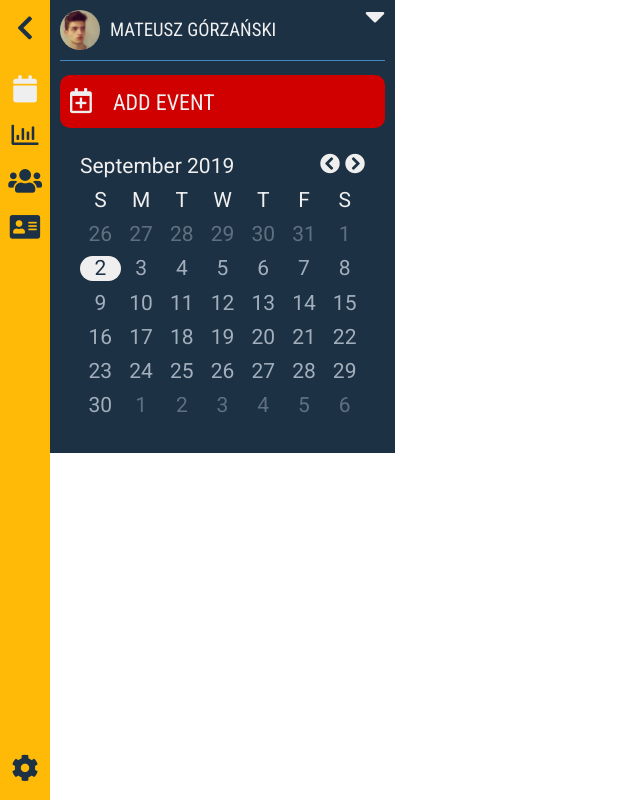
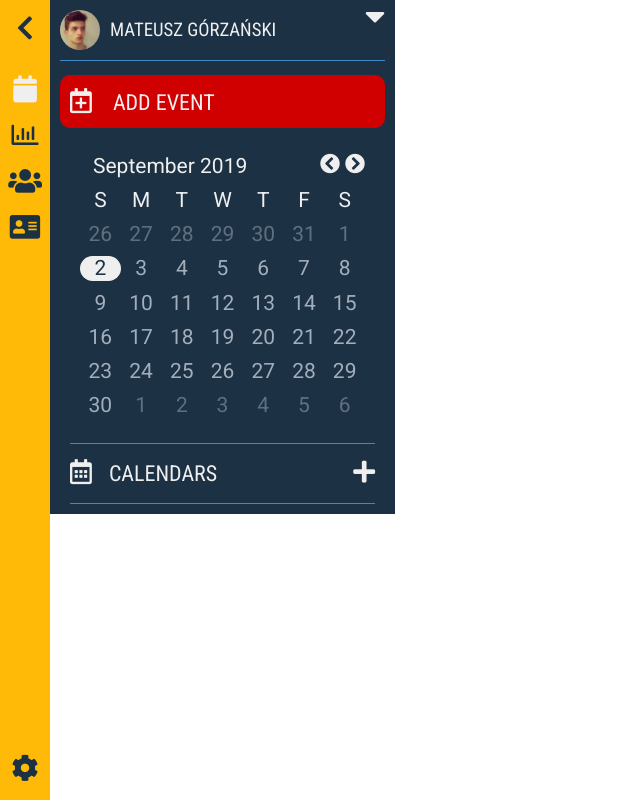
Before and after one commit to mgorzanski/calendar-app, a React (Create React App) app: page /calendar/main in a window 1280 px wide. Shown: the whole page, without its empty margins (0-640 px from the left). Built offline with nearby package versions, Linux system fonts and the light colour scheme.

Commit message:
add calendars widget

```diff
--- a/src/containers/Calendar/Calendar/Panel/PanelCalendar.css
+++ b/src/containers/Calendar/Calendar/Panel/PanelCalendar.css
@@ -48,7 +48,7 @@
   font-family: 'Roboto', sans-serif;
   font-size: 21px;
   color: var(--primary-text-color);
-  margin:0;
+  margin:0 0 0 13px;
   padding:0;
 }
 
--- /dev/null
+++ b/src/containers/Calendar/Calendar/Panel/PanelCalendars.css
@@ -0,0 +1,35 @@
+.panel-calendars {
+
+}
+
+.panel-title {
+  display:flex;
+  flex-direction: row;
+  justify-content: space-between;
+  margin: 0 10px 0 10px;
+  border-bottom:1px solid var(--tufts-blue-color);
+  border-top:1px solid var(--tufts-blue-color);
+  padding:15px 0 15px 0;
+}
+
+.panel-featured-icon {
+  color: var(--primary-text-color);
+  font-size:25px;
+}
+
+.panel-name {
+  color: var(--primary-text-color);
+  margin:0 0 0 17px;
+  padding:0;
+  display:inline;
+  font-weight: 400;
+  font-size:22px;
+  font-family: 'Roboto Condensed', sans-serif;
+  text-transform: uppercase;
+}
+
+.panel-action-icon {
+  color: var(--primary-text-color);
+  font-size:25px;
+  cursor: pointer;
+}
--- a/src/containers/Calendar/Calendar/Panel/PanelCalendars.js
+++ b/src/containers/Calendar/Calendar/Panel/PanelCalendars.js
@@ -0,0 +1,26 @@
+import React from 'react';
+import './PanelCalendars.css';
+
+export default class PanelCalendars extends React.Component {
+  render() {
+    return (
+      <div className="panel-calendars">
+        <div className="panel-title">
+          <div className="panel-title-left">
+            <span className="panel-featured-icon">
+              <i className="far fa-calendar-alt"></i>
+            </span>
+            <h3 className="panel-name">
+              Calendars
+            </h3>
+          </div>
+          <div className="panel-title-right">
+            <span className="panel-action-icon">
+              <i className="fas fa-plus"></i>
+            </span>
+          </div>
+        </div>
+      </div>
+    );
+  }
+}
--- a/src/containers/Calendar/Calendar/Panel/index.js
+++ b/src/containers/Calendar/Calendar/Panel/index.js
@@ -2,6 +2,7 @@ import React from 'react';
 import './index.css';
 import PanelUser from './PanelUser';
 import PanelCalendar from './PanelCalendar';
+import PanelCalendars from './PanelCalendars';
 
 export default class PanelContainer extends React.Component {
   render() {
@@ -9,6 +10,7 @@ export default class PanelContainer extends React.Component {
       <div className="panel-container">
         <PanelUser />
         <PanelCalendar />
+        <PanelCalendars />
       </div>
     );
   }
```
